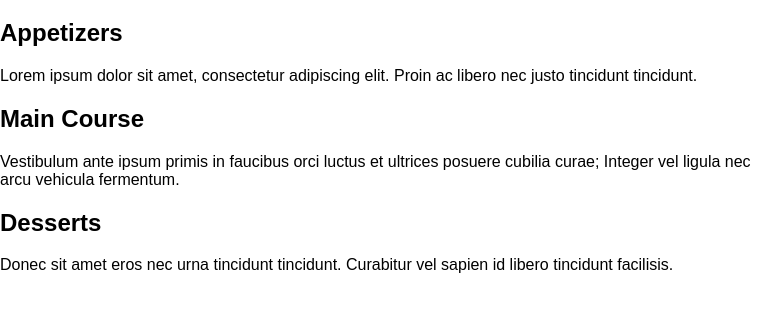
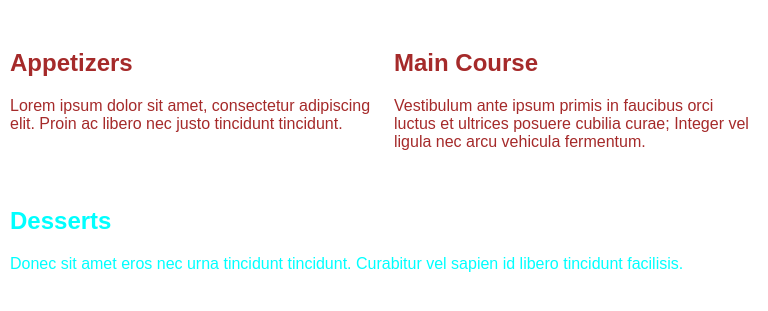
Before and after one commit to radlakha/js-play, a plain HTML site: page mod2-solution/index.html in a window 768 px wide. Shown: the part 61-372 px from the top of the page. Drawn offline with Linux system fonts and the light colour scheme.

Commit message:
Add Tablet Responsive Layout. Closes gh-4

```diff
--- a/mod2-solution/css/style.css
+++ b/mod2-solution/css/style.css
@@ -11,3 +11,18 @@ body {
         padding: 10px; /* Optional: Add some padding for spacing */
     }
 }
+
+@media (min-width: 768px) and (max-width: 991px) {
+    .tablet-layout {
+        float: left;
+        width: 50%; /* First two sections take up half the width each */
+        box-sizing: border-box;
+        padding: 10px;
+        color:brown
+    }
+
+    .tablet-layout.desserts {
+        width: 100%; /* Third section takes up the full width */
+        color: aqua;
+    }
+}
--- a/mod2-solution/index.html
+++ b/mod2-solution/index.html
@@ -8,15 +8,15 @@
 </head>
 <body>
     <h1>Our Menu</h1>
-    <section class="desktop-layout">
+    <section class="desktop-layout tablet-layout">
         <h2>Appetizers</h2>
         <p>Lorem ipsum dolor sit amet, consectetur adipiscing elit. Proin ac libero nec justo tincidunt tincidunt.</p>
     </section>
-    <section class="desktop-layout">
+    <section class="desktop-layout tablet-layout">
         <h2>Main Course</h2>
         <p>Vestibulum ante ipsum primis in faucibus orci luctus et ultrices posuere cubilia curae; Integer vel ligula nec arcu vehicula fermentum.</p>
     </section>
-    <section class="desktop-layout">
+    <section class="desktop-layout tablet-layout desserts">
         <h2>Desserts</h2>
         <p>Donec sit amet eros nec urna tincidunt tincidunt. Curabitur vel sapien id libero tincidunt facilisis.</p>
     </section>
```
